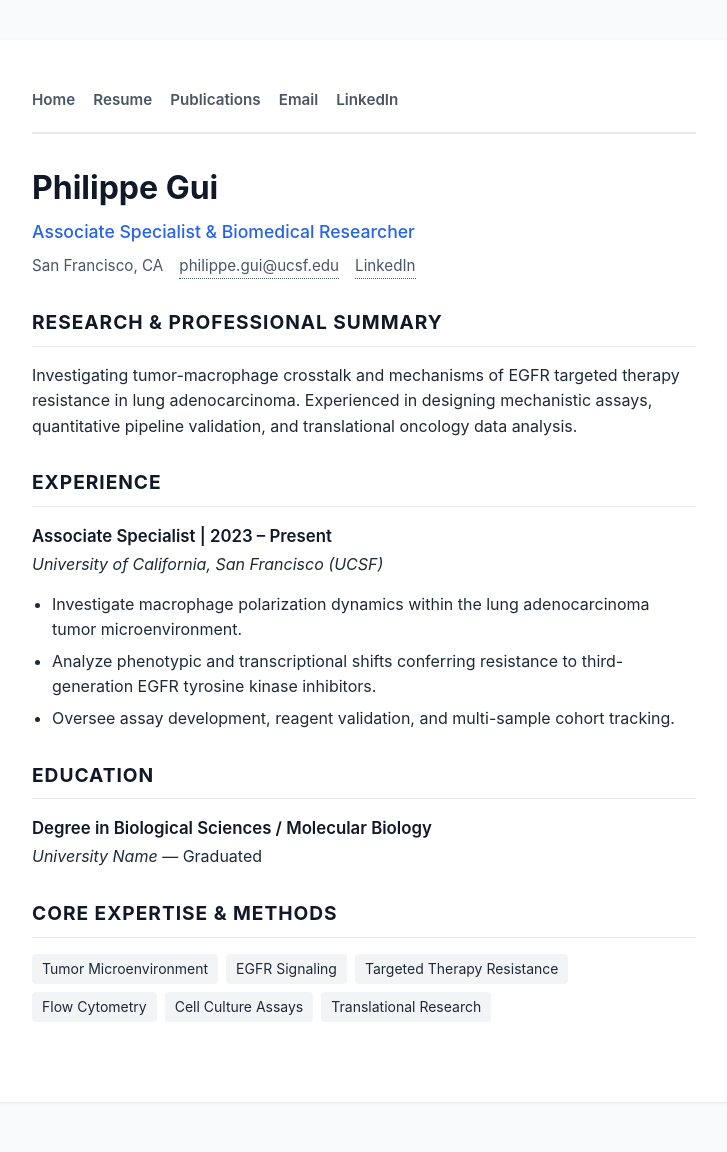
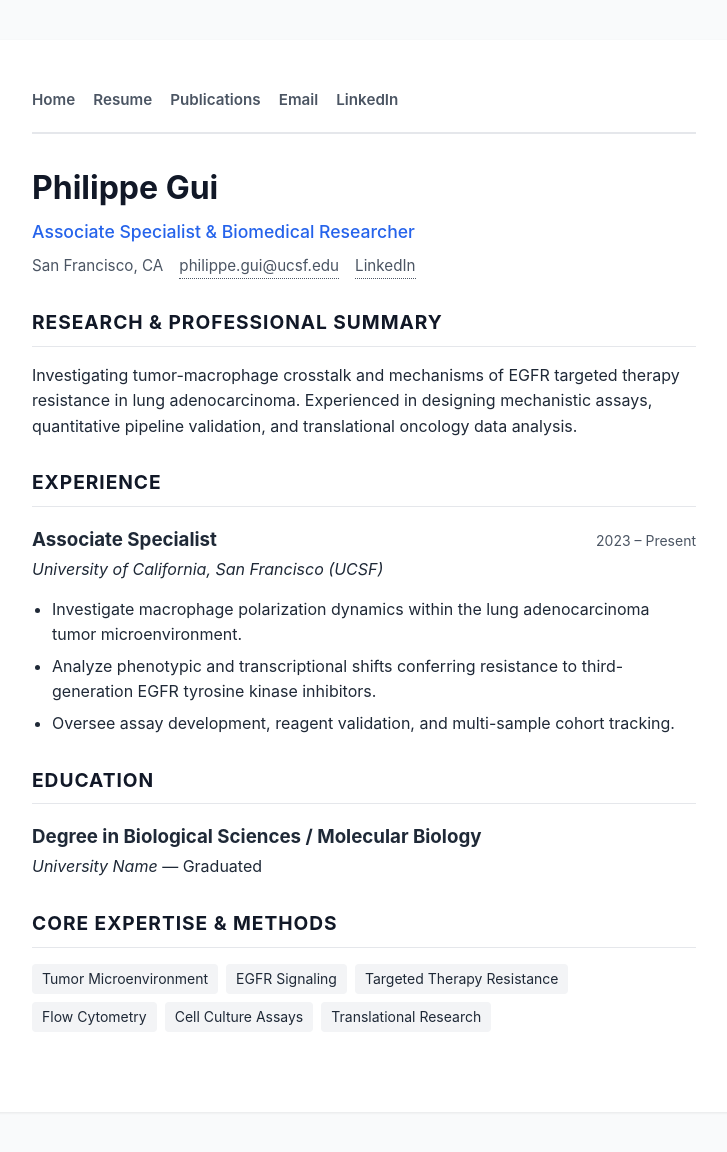
Before and after one commit to philippegui/website, a Jekyll site: the page built from resume.md, in a window 1280 px wide. Shown: the whole page, without its empty margins (276-1003 px from the left). Built offline with Jekyll 4.4.1, drawn with Linux system fonts in a browser that asks for light colours.

Commit message:
Update heading and item styles

```diff
--- a/_layouts/default.html
+++ b/_layouts/default.html
@@ -58,7 +58,18 @@
     .contact-links a { color: var(--muted); text-decoration: none; border-bottom: 1px dotted var(--muted); }
     .contact-links a:hover { color: var(--accent); }
     h2 { font-size: 1.2rem; text-transform: uppercase; letter-spacing: 0.05em; color: #111827; border-bottom: 1px solid var(--border); padding-bottom: 8px; margin-top: 28px; margin-bottom: 16px; }
-    h3 { font-size: 1.05rem; font-weight: 600; color: #111827; margin-top: 16px; margin-bottom: 2px; }
+    .content-area h3 {
+      display: flex;
+      justify-content: space-between;
+      align-items: baseline;
+      margin-top: 18px;
+      margin-bottom: 2px;
+    }
+    .content-area h3 span {
+      font-size: 0.875rem;
+      font-weight: 400;
+      color: var(--muted);
+    }
     p { margin-bottom: 14px; }
     ul { list-style-position: outside; margin-left: 20px; margin-bottom: 16px; color: var(--text); }
     li { margin-bottom: 6px; }
--- a/resume.md
+++ b/resume.md
@@ -16,7 +16,7 @@ Investigating tumor-macrophage crosstalk and mechanisms of EGFR targeted therapy
 
 ## Experience
 
-### Associate Specialist | 2023 – Present
+### Associate Specialist <span>2023 – Present</span>
 *University of California, San Francisco (UCSF)*
 - Investigate macrophage polarization dynamics within the lung adenocarcinoma tumor microenvironment.
 - Analyze phenotypic and transcriptional shifts conferring resistance to third-generation EGFR tyrosine kinase inhibitors.
```
